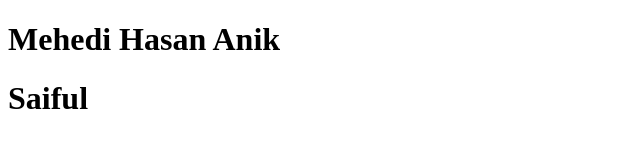
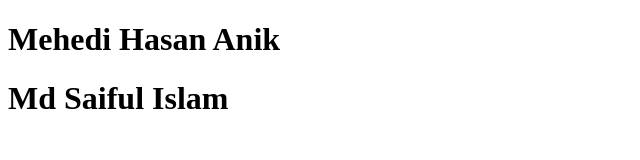
Before and after one commit to dev-aunik/TestRepo, a plain HTML site: page index.html in a window 1280 px wide. Shown: the whole page, without its empty margins (0-640 px from the left). Drawn offline with Linux system fonts and the light colour scheme.

Commit message:
name updated

```diff
--- a/index.html
+++ b/index.html
@@ -9,7 +9,7 @@
 
 <body>
     <h1>Mehedi Hasan Anik</h1>
-    <h1>Saiful</h1>
+    <h1>Md Saiful Islam</h1>
 </body>
 
 </html>
```
